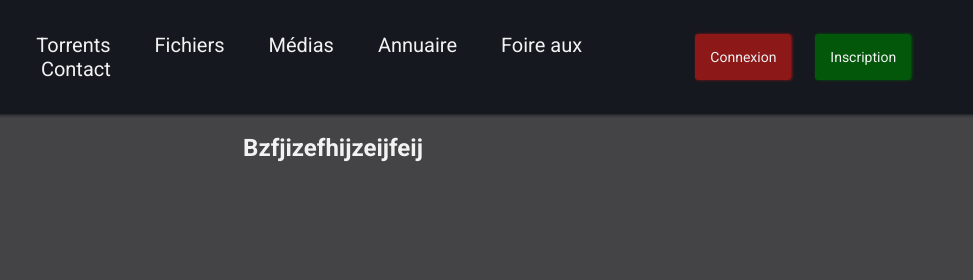
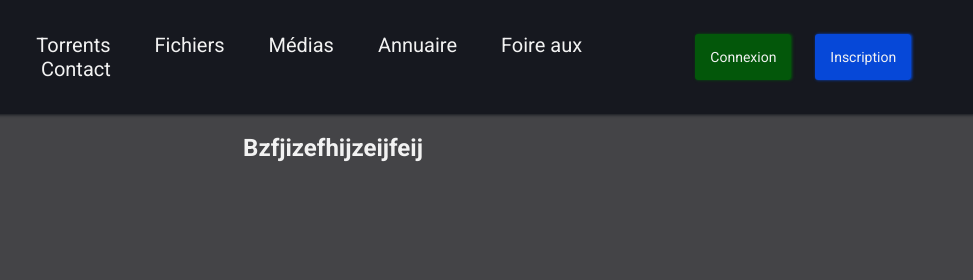
Before and after one commit to Nhait/lib-assurbanipal, a plain HTML site: page index.html in a window 1280 px wide. Shown: the top 280 px of the page, 307-1280 px from the left. Drawn offline with Linux system fonts and the light colour scheme.

Commit message:
Add files via upload

```diff
--- a/css/styles.css
+++ b/css/styles.css
@@ -57,19 +57,6 @@ header
 {
     color: #F2F2F2;
     text-decoration: none;
-    background-color: #8C1818;
-    border-radius: 3px;
-    padding: 15px;
-    margin-right: 20px;
-    box-shadow: 1px 0px 3px 0.1px #8C1818;
-    transition: background-color, 0.3s;
-    font-size: 14px;
-}
-
-.header-link-register
-{
-    color: #F2F2F2;
-    text-decoration: none;
     background-color: #03570a;
     border-radius: 3px;
     padding: 15px;
@@ -79,14 +66,27 @@ header
     font-size: 14px;
 }
 
+.header-link-register
+{
+    color: #F2F2F2;
+    text-decoration: none;
+    background-color: #0648d8;
+    border-radius: 3px;
+    padding: 15px;
+    margin-right: 20px;
+    box-shadow: 1px 0px 3px 0.1px #0648d8;
+    transition: background-color, 0.3s;
+    font-size: 14px;
+}
+
 .header-link-register:hover
 {
-    background-color: #078111;
+    background-color: #1e60ee;
 }
 
 .header-link-login:hover
 {
-    background-color: #d12525;
+    background-color: #068110;
 }
 
 
```
